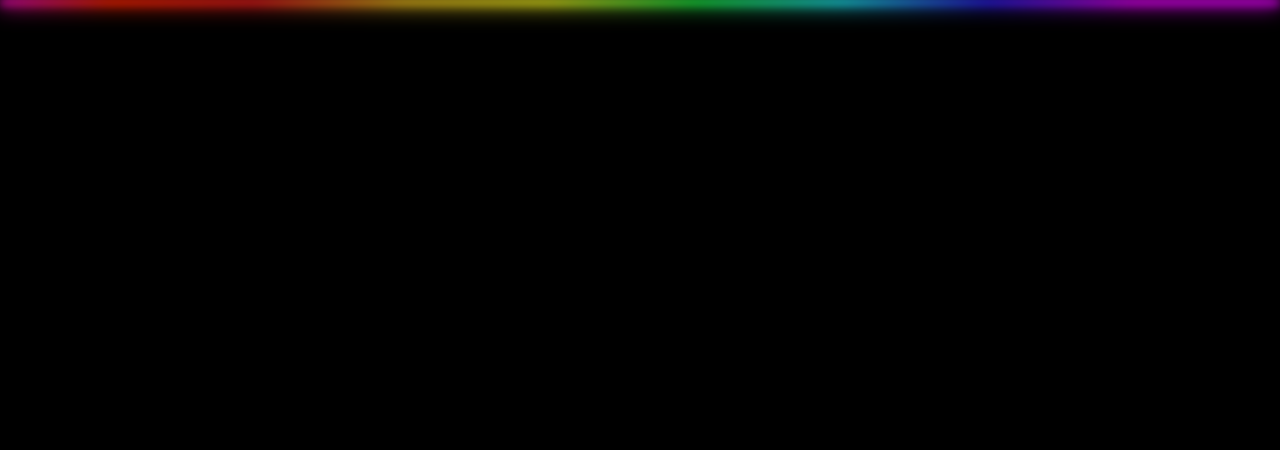
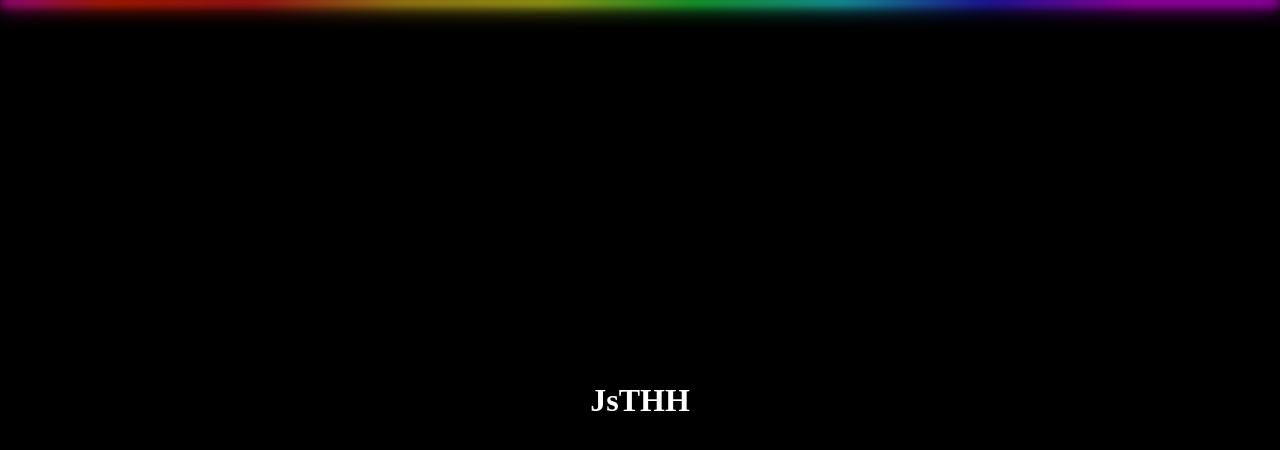
Before and after one commit to Jensen-THH/loader, a plain HTML site: page index.html in a window 1280 px wide. Drawn offline with Linux system fonts and the light colour scheme.

Commit message:
text jsthh

```diff
--- a/index.html
+++ b/index.html
@@ -88,11 +88,23 @@
                 background-position: 0 0
             }
         }
+
+        .text-JS{
+            position: absolute;
+
+            top: 50%;
+            left: 50%;
+            transform: translate(-50%, -50%);
+            color: #fff;
+
+        }
     </style>
 </head>
 
 <body>
     <div class="h-4 w-full absolute bottom-0 left-0 rgb-shadow"></div>
+
+        <h1 class="text-JS">JsTHH</h1>
 </body>
 
 </html>
```
